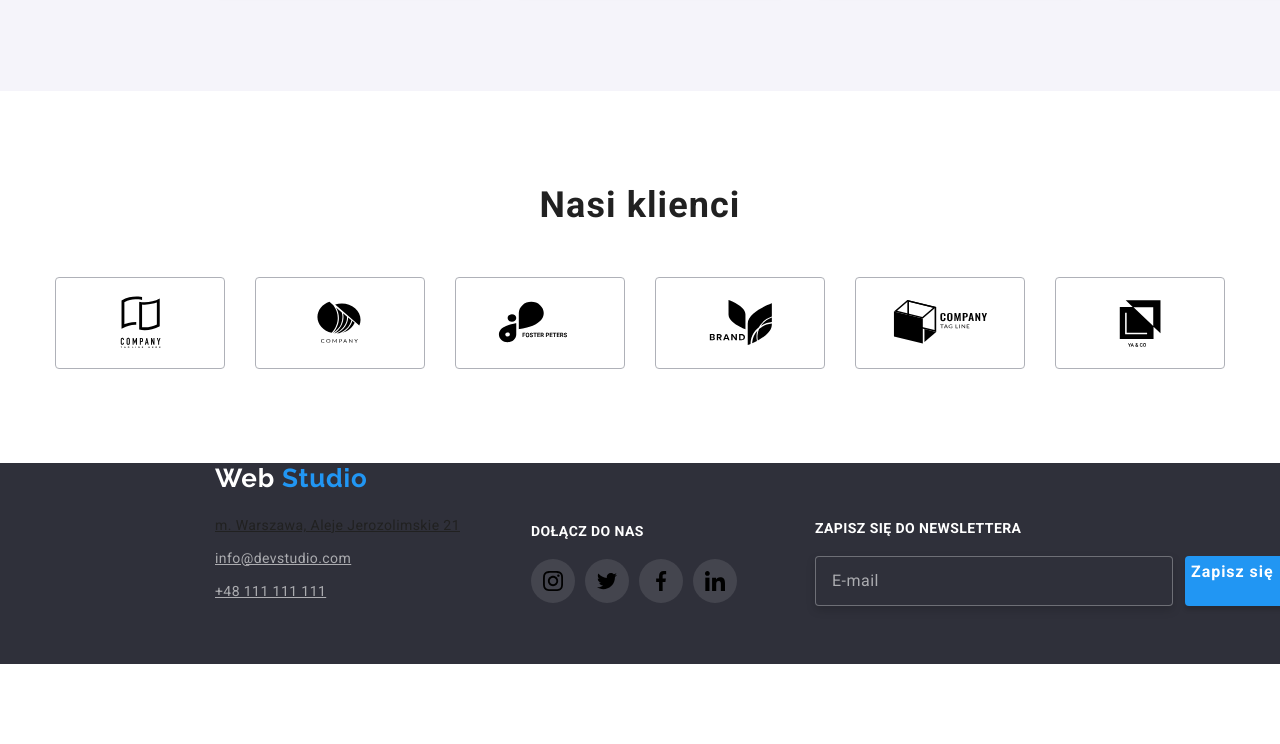
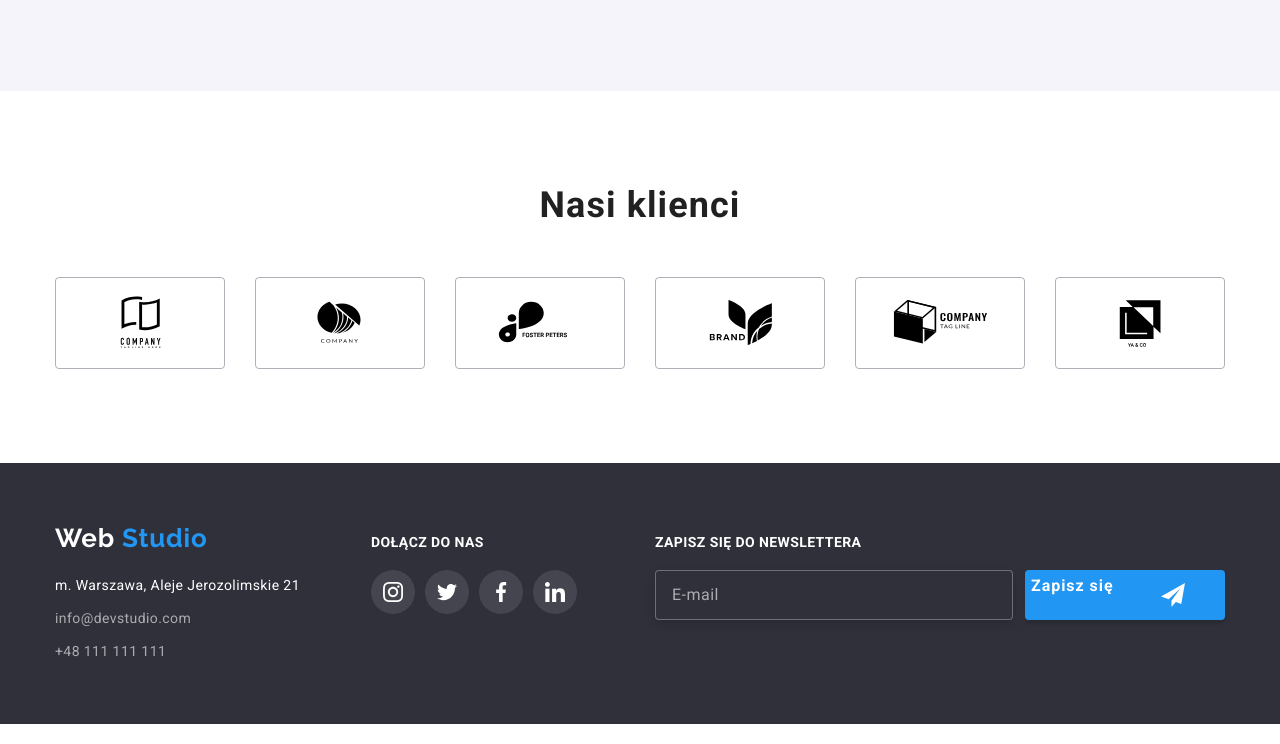
Before and after one commit to PawelKupis/goit-markup-hw-07, a plain HTML site: page index.html in a window 1280 px wide. Shown: the part 2214-2958 px from the top of the page. Before the commit the page ends 2898 px from the top, so only its background shows below. Drawn offline with Linux system fonts and the light colour scheme.

Commit message:
footer cdn

```diff
--- a/index.html
+++ b/index.html
@@ -317,18 +317,18 @@
     </main>
     <footer class="footer">
         <div class="container">
-            <div class="left-footer">
+            <div class="footer__nav">
                 <a class="logo logo--white" href="#">Web
                     <span class="logo--accent">Studio</span>
                 </a>
                 <address class="address">
                     <ul class="address-list list">
                         <li class="address-list-item">
-                            <a class="address-list-link" href="https://goo.gl/maps/HhbNM7JacB6x19Nx8" target="_blank">m. Warszawa, Aleje Jerozolimskie 21</a></li>
+                            <a class="link address-list-link" href="https://goo.gl/maps/HhbNM7JacB6x19Nx8" target="_blank">m. Warszawa, Aleje Jerozolimskie 21</a></li>
                         <li class="address-list-item">
-                            <a class="address-list-link" href="mailto:info@devstudio.com">info@devstudio.com</a></li>
+                            <a class="link address-list-link" href="mailto:info@devstudio.com">info@devstudio.com</a></li>
                         <li class="address-list-item">
-                            <a class="address-list-link" href="tel:48111111111">+48 111 111 111</a></li>
+                            <a class="link address-list-link" href="tel:48111111111">+48 111 111 111</a></li>
                     </ul>
                 </address>
             </div>
--- a/sass/base/_common.scss
+++ b/sass/base/_common.scss
@@ -31,3 +31,7 @@ input {
 .contacts__link {
   text-decoration: none;
 }
+
+.link {
+  text-decoration: none;
+}
--- a/sass/base/_container.scss
+++ b/sass/base/_container.scss
@@ -15,4 +15,11 @@
       align-items: center;
       justify-content: center;
     }
+    .footer & {
+      padding-top: 60px;
+      padding-bottom: 60px;
+      display: flex;
+      align-items: baseline;
+      justify-content: space-between;
+    }
   }
--- a/sass/layout/_footer.scss
+++ b/sass/layout/_footer.scss
@@ -1,17 +1,12 @@
 .footer {
-    background: #2f303a;
-    width: 1600px;
-    margin: 0 auto;
+    background: $background-color-dark;
   }
-  .left-footer {
+  .footer__nav {
     min-width: 246px;
   }
 
   .address-list-item:not(:last-child) {
     margin-bottom: 9px;
-  }
-  .address {
-    padding-bottom: 60px;
   }
   .address-list-link {
     font-style: normal;
@@ -23,12 +18,12 @@
     transition: color 250ms cubic-bezier(0.4, 0, 0.2, 1);
       &:hover,
       &:focus {
-      color: var(--main-color);
+      color: $main-color;
       }
   }
   a[href="https://goo.gl/maps/HhbNM7JacB6x19Nx8"]
   {
-    color: var(--white);
+    color: $white-color;
   }
 
 
@@ -43,11 +38,8 @@
     text-transform: uppercase;
     color: #ffffff;
   }
-  .footer .container {
-    display: flex;
-  }
   .footer-icon {
-    fill: var(--white);
+    fill: $white-color;
   }
   .footer-form {
     padding-left: 78px;
@@ -58,7 +50,7 @@
     line-height: 16px;
     letter-spacing: 0.03em;
     text-transform: uppercase;
-    color: #ffffff;
+    color: $white-color;
   }
   .footer-form-label {
     display: flex;
@@ -70,20 +62,20 @@
     min-width: 358px;
     padding: 15px 16px;
     margin-right: 12px;
-    border: 1px solid rgba(255, 255, 255, 0.3);
+    border: 1px solid $border-color;
     box-sizing: border-box;
     filter: drop-shadow(0px 4px 4px rgba(0, 0, 0, 0.15));
     border-radius: 4px;
-    background: #2f303a;
+    background: $background-color-dark;
   }
   .footer-input::placeholder {
     font-size: 16px;
     line-height: 20px;
     letter-spacing: 0.03em;
-    color: rgba(255, 255, 255, 0.6);
+    color: $opacity-color;
   }
   .footer-input:focus {
-    color: var(--white);
+    color: $white-color;
   }
   .footer-btn-wrapper {
     position: relative;
--- a/sass/utils/_variables.scss
+++ b/sass/utils/_variables.scss
@@ -10,6 +10,7 @@ $light-gray-color: rgba(117, 117, 117, 0.5);
 $background-color-dark: #2f303a;
 $background-color-gray: #f5f4fa;
 $opacity-color: rgba(255, 255, 255, 0.6);
+$border-color: rgba(255, 255, 255, 0.3);
 
 
 // $colors:(
```
Also changed, not shown: css/main.css, css/main.min.css, 2 other files.
